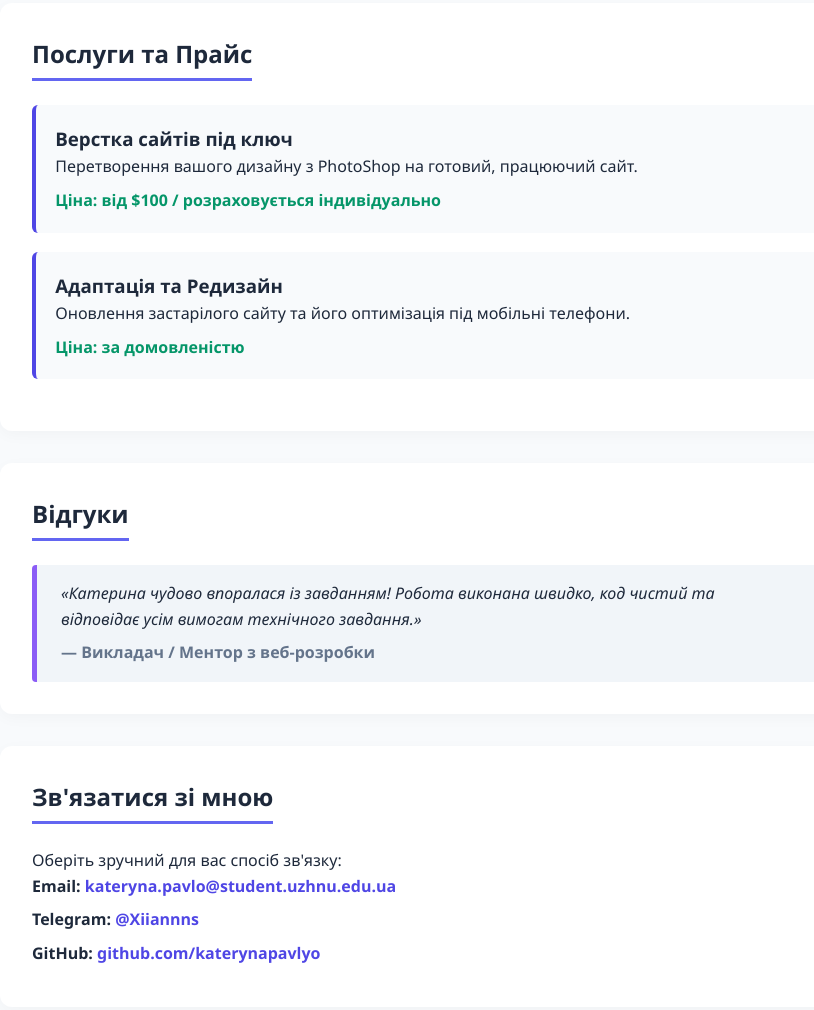
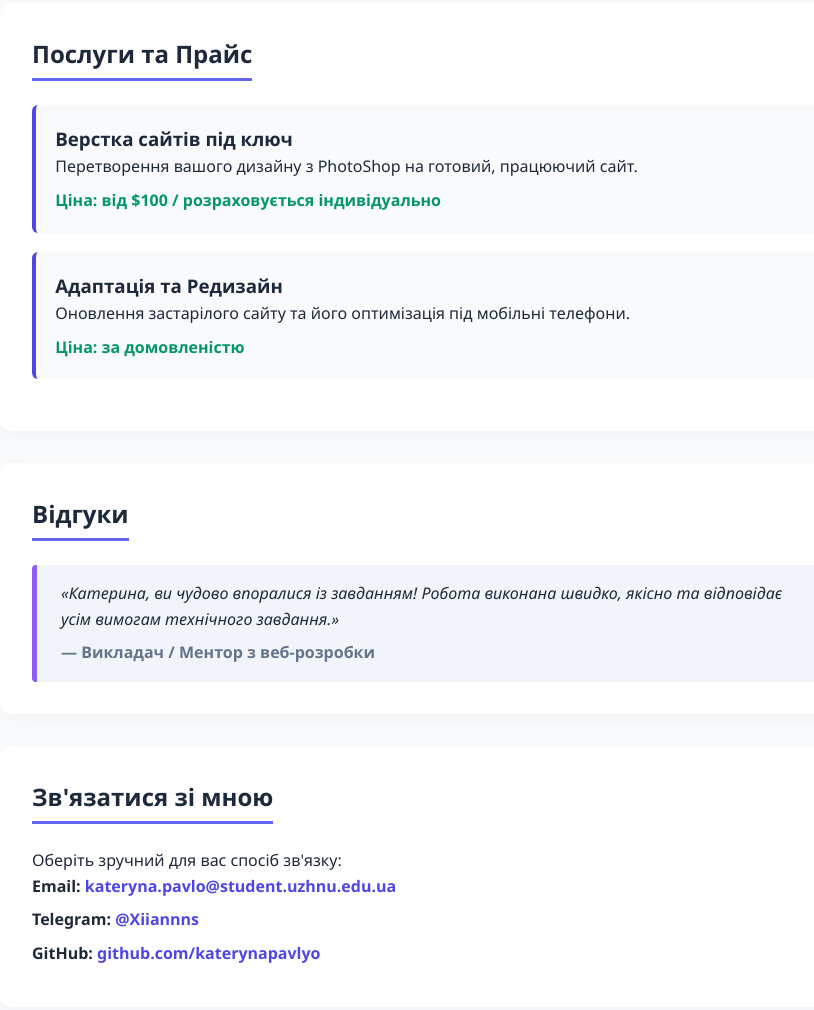
Before and after one commit to katerynapavlyo/my-portfolio, a plain HTML site: page index.html in a window 1280 px wide. Shown: the part 1455-2465 px from the top of the page, without its empty margins (214-1028 px from the left). Drawn offline with Linux system fonts and the light colour scheme.

Commit message:
Update portfolio content

```diff
--- a/index.html
+++ b/index.html
@@ -7,7 +7,6 @@
     <link rel="stylesheet" href="style.css">
 </head>
 <body>
-
     <nav>
         <div class="logo">Катерина Павльо</div>
         <ul>
@@ -18,7 +17,6 @@
             <li><a href="#contacts">Контакти</a></li>
         </ul>
     </nav>
-
     <header class="hero">
         <h1>Катерина Павльо — Front-end Розробниця</h1>
         <p class="utp">Створюю сучасні, швидкі та зручні сайти, які допомагають бізнесу залучати нових клієнтів та підвищувати конверсію.</p>
@@ -27,12 +25,10 @@
             <a href="#contacts" class="btn secondary">Зв'язатися</a>
         </div>
     </header>
-
     <main>
         <section id="about">
             <h2>Про мене</h2>
             <p>Я веб-розробниця, яка спеціалізується на верстці та створенні зручних користувацьких інтерфейсів. Захоплююся сучасними технологіями, чистотою коду та деталями в UX/UI дизайні.</p>
-
             <h3>Стек технологій та інструменти:</h3>
             <ul class="skills-list">
                 <li>HTML5 / CSS3</li>
@@ -41,7 +37,6 @@
                 <li>VS Code</li>
                 <li>Python / C++</li>
             </ul>
-
             <h3>Мої переваги:</h3>
             <ul>
                 <li>Пунктуальність та дотримання дедлайнів.</li>
@@ -51,7 +46,6 @@
         </section>
         <section id="projects">
             <h2>Кейси та Проєкти</h2>
-
             <article class="case-card">
                 <h3>Лабораторна робота №1: Персональний сайт-портфоліо</h3>
                 <p><strong>Завдання:</strong> Розробити та опублікувати в мережі власне портфоліо для демонстрації навичок.</p>
@@ -59,7 +53,6 @@
                 <p><strong>Процес та рішення:</strong> Створено чисту та семантичну HTML-структуру, налаштовано стилі та підключено безкоштовний хостинг GitHub Pages.</p>
                 <p><strong>Результат:</strong> <a href="https://katerynapavlyo.github.io/my-portfolio/" target="_blank">Живий сайт опубліковано на GitHub Pages</a>.</p>
             </article>
-
             <article class="case-card">
                 <h3>Концепт-проєкт: Інтернет-магазин (У розробці)</h3>
                 <p><strong>Завдання:</strong> Створення адаптивного лендінгу для демонстрації товарів.</p>
@@ -85,14 +78,13 @@
         <section id="testimonials">
             <h2>Відгуки</h2>
             <blockquote class="testimonial">
-                <p>«Катерина чудово впоралася із завданням! Робота виконана швидко, код чистий та відповідає усім вимогам технічного завдання.»</p>
+                <p>«Катерина, ви чудово впоралися із завданням! Робота виконана швидко, якісно та відповідає усім вимогам технічного завдання.»</p>
                 <cite>— Викладач / Ментор з веб-розробки</cite>
             </blockquote>
         </section>
         <section id="contacts">
             <h2>Зв'язатися зі мною</h2>
             <p>Оберіть зручний для вас спосіб зв'язку:</p>
-
             <ul class="contact-links">
                 <li><strong>Email:</strong> <a href="mailto:kateryna.pavlo@student.uzhnu.edu.ua">kateryna.pavlo@student.uzhnu.edu.ua</a></li>
                 <li><strong>Telegram:</strong> <a href="https://t.me/Xiiannns" target="_blank">@Xiiannns</a></li>
```
